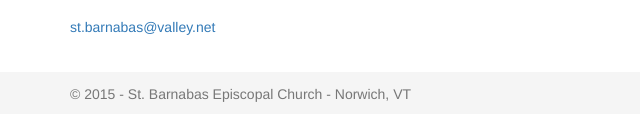
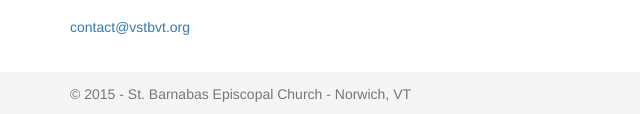
Before and after one commit to stbvt/stbvt.github.io, a plain HTML site: page index.html in a window 1280 px wide. Shown: the part 890-1004 px from the top of the page, 0-640 px from the left. Drawn offline with nearby package versions, Linux system fonts and the light colour scheme.

Commit message:
update email address

```diff
--- a/index.html
+++ b/index.html
@@ -76,7 +76,7 @@
           Phone: (802) 649-1923
         </address>
         <address>
-          <a href="mailto:#">st.barnabas@valley.net</a>
+          <a href="mailto:#">contact@vstbvt.org</a>
         </address>
 
       </div>
```
